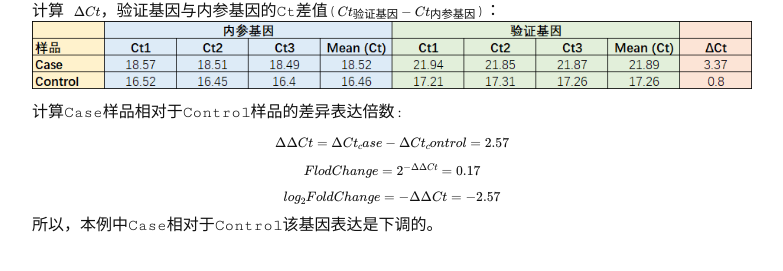
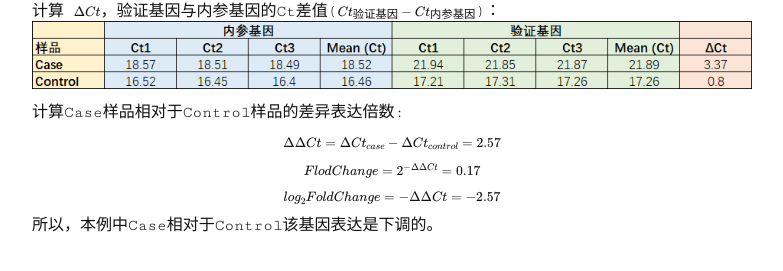
Before and after one commit to Gerde/gerde.github.io, a Jekyll site: the page built from _posts/2020-04-15-qpcr.md, in a window 1280 px wide. Shown: the part 520-791 px from the top of the page, without its empty margins (248-1031 px from the left). Built offline with Jekyll 4.4.1, drawn with Linux system fonts in a browser that asks for light colours; formulas are drawn with MathJax 3.

Commit message:
modify greek

```diff
--- a/_posts/2020-04-15-qpcr.md
+++ b/_posts/2020-04-15-qpcr.md
@@ -21,10 +21,10 @@ date:   2020-04-15
 
 计算Case样品相对于Control样品的差异表达倍数:
 
-$$ \Delta\Delta Ct = \Delta Ct_case - \Delta Ct_control = 2.57 $$
+$$ \Delta\Delta Ct = \Delta Ct_{case} - \Delta Ct_{control} = 2.57 $$
 
 $$ FlodChange = 2^{-\Delta\Delta Ct} = 0.17 $$
 
-$$ log_2FoldChange = - \Delta\Delta Ct = -2.57 $$
+$$ log_{2}FoldChange = - \Delta\Delta Ct = -2.57 $$
 
 所以，本例中Case相对于Control该基因表达是下调的。
```
